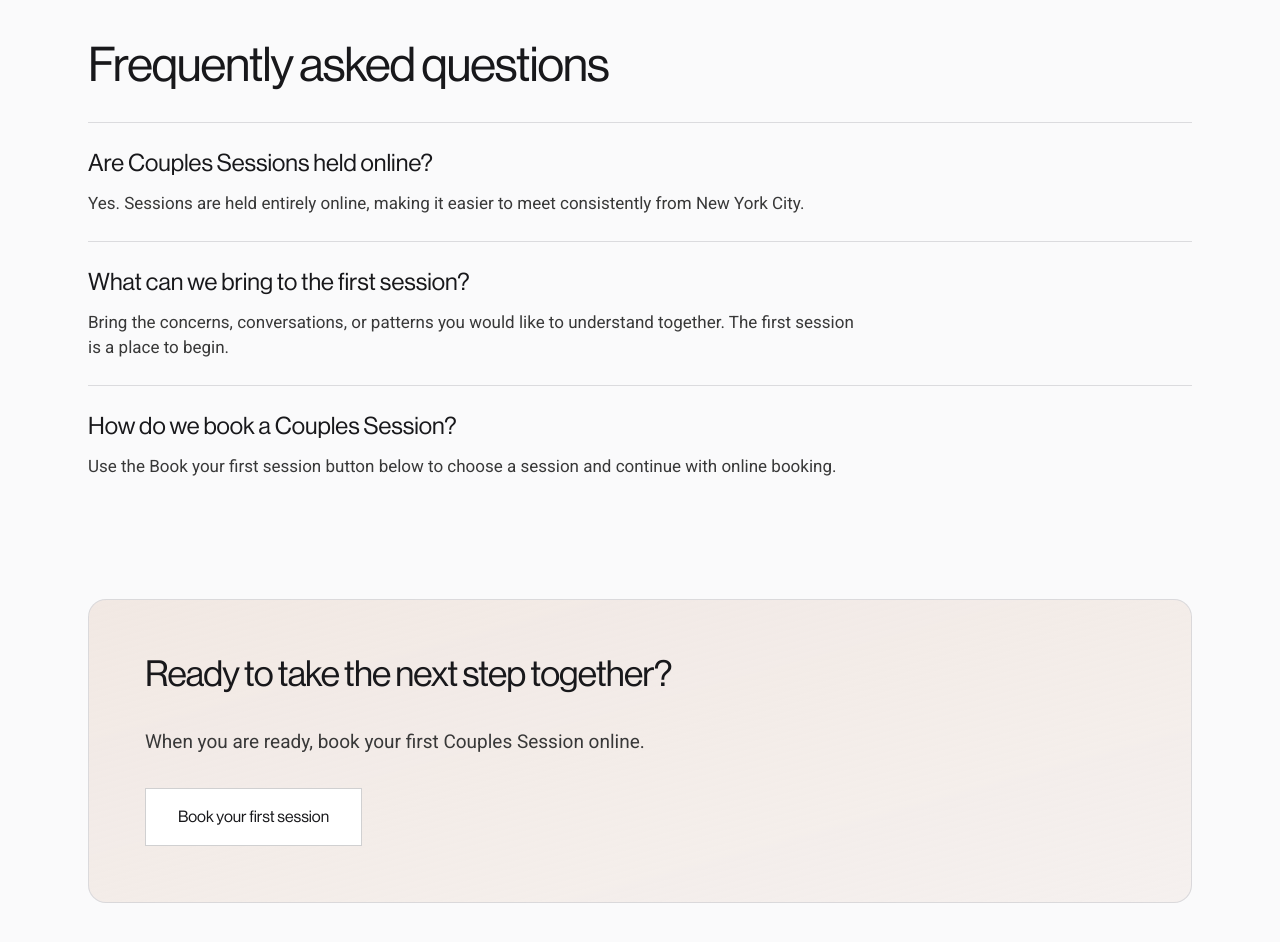
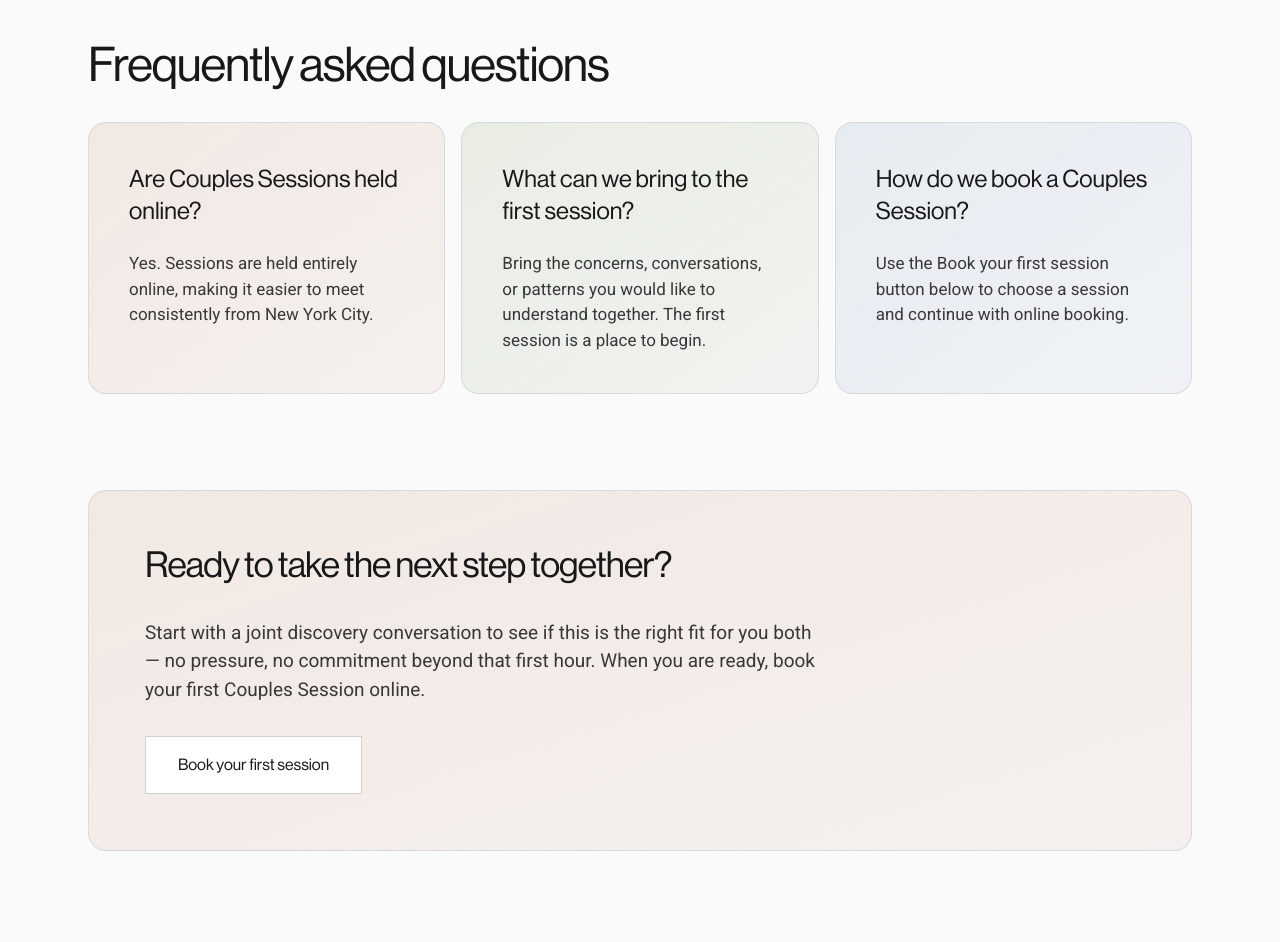
Before and after one commit to martamindacc/Aether, a Next.js app: page /couples-therapy-new-york-city in a window 1280 px wide. Shown: the part 1000-1942 px from the top of the page. Built offline with nearby package versions, Linux system fonts and the light colour scheme.

Commit message:
Match NYC FAQ and CTA sections to couples page

```diff
--- a/app/couples-therapy-new-york-city/page.tsx
+++ b/app/couples-therapy-new-york-city/page.tsx
@@ -70,28 +70,28 @@ export default function CouplesTherapyNewYorkCityPage() {
           <h2 className="font-[NeueHaasDisplayRoman,Arial,sans-serif] text-4xl font-medium tracking-tight sm:text-5xl">
             Frequently asked questions
           </h2>
-          <div className="mt-8 flex flex-col">
-            <div className="border-t border-zinc-300/80 py-6">
+          <div className="mt-8 grid gap-4 md:grid-cols-3">
+            <div className="rounded-2xl border border-zinc-300/80 bg-gradient-to-br from-[#eee2db]/75 to-[#eee2db]/40 p-8 sm:p-10">
               <h3 className="font-[NeueHaasDisplayRoman,Arial,sans-serif] text-2xl font-medium">
                 Are Couples Sessions held online?
               </h3>
-              <p className="mt-3 max-w-3xl font-[Roboto,Arial,sans-serif] text-[17px] leading-[1.5] text-[#383838]">
+              <p className="mt-6 font-[Roboto,Arial,sans-serif] text-[17px] leading-[1.5] text-[#383838]">
                 Yes. Sessions are held entirely online, making it easier to meet consistently from New York City.
               </p>
             </div>
-            <div className="border-t border-zinc-300/80 py-6">
+            <div className="rounded-2xl border border-zinc-300/80 bg-gradient-to-br from-[#e4eadf]/80 to-[#e4eadf]/45 p-8 sm:p-10">
               <h3 className="font-[NeueHaasDisplayRoman,Arial,sans-serif] text-2xl font-medium">
                 What can we bring to the first session?
               </h3>
-              <p className="mt-3 max-w-3xl font-[Roboto,Arial,sans-serif] text-[17px] leading-[1.5] text-[#383838]">
+              <p className="mt-6 font-[Roboto,Arial,sans-serif] text-[17px] leading-[1.5] text-[#383838]">
                 Bring the concerns, conversations, or patterns you would like to understand together. The first session is a place to begin.
               </p>
             </div>
-            <div className="border-t border-zinc-300/80 py-6">
+            <div className="rounded-2xl border border-zinc-300/80 bg-gradient-to-br from-[#e2e8ef]/80 to-[#e2e8ef]/45 p-8 sm:p-10">
               <h3 className="font-[NeueHaasDisplayRoman,Arial,sans-serif] text-2xl font-medium">
                 How do we book a Couples Session?
               </h3>
-              <p className="mt-3 max-w-3xl font-[Roboto,Arial,sans-serif] text-[17px] leading-[1.5] text-[#383838]">
+              <p className="mt-6 font-[Roboto,Arial,sans-serif] text-[17px] leading-[1.5] text-[#383838]">
                 Use the Book your first session button below to choose a session and continue with online booking.
               </p>
             </div>
@@ -103,7 +103,7 @@ export default function CouplesTherapyNewYorkCityPage() {
               Ready to take the next step together?
           </h2>
           <p className="max-w-2xl font-[Roboto,Arial,sans-serif] text-[19px] leading-[1.5] text-[#383838]">
-            When you are ready, book your first Couples Session online.
+            Start with a joint discovery conversation to see if this is the right fit for you both — no pressure, no commitment beyond that first hour. When you are ready, book your first Couples Session online.
           </p>
           <button
             onClick={() => setIsBookingOpen(true)}
```
